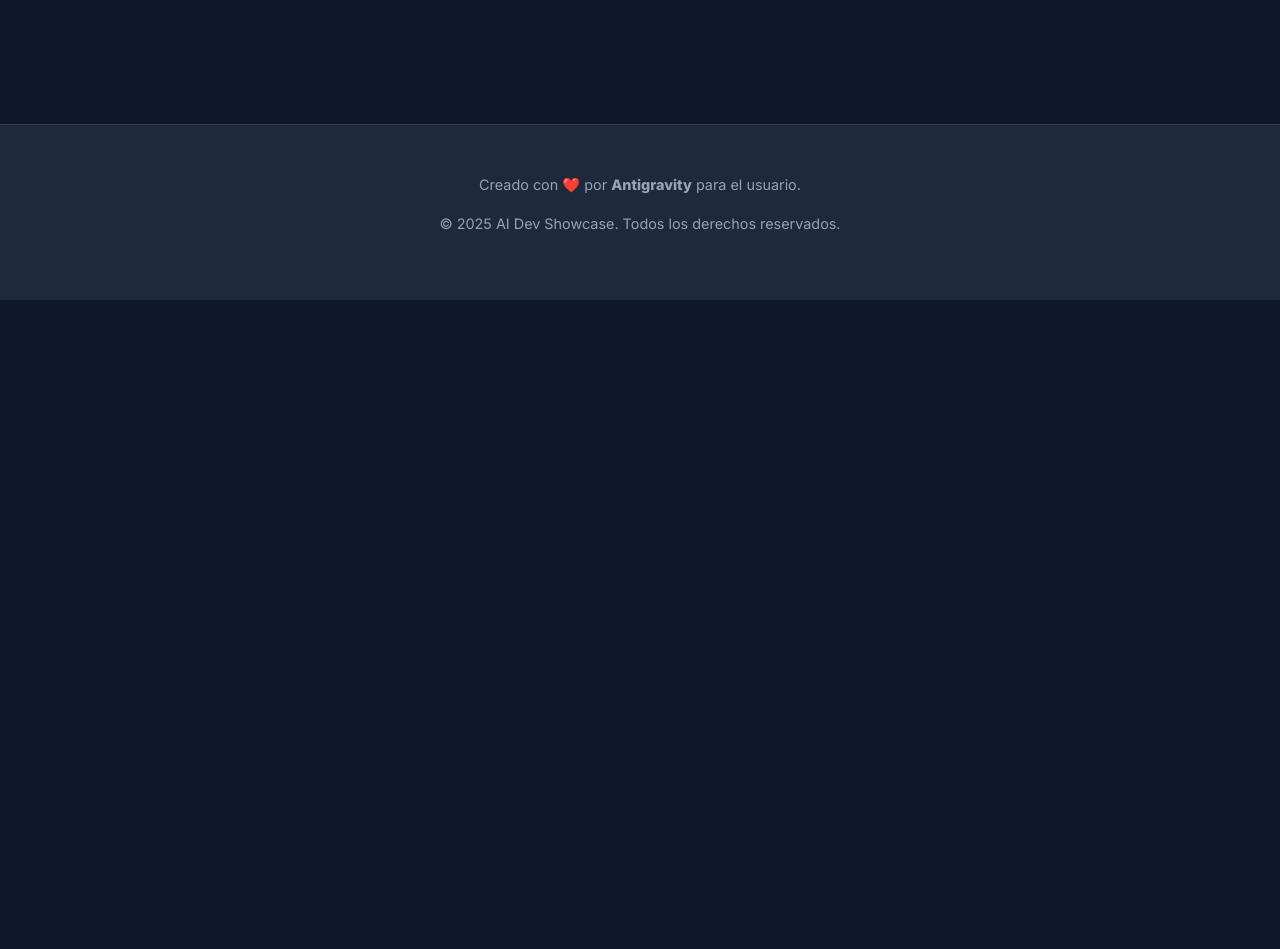
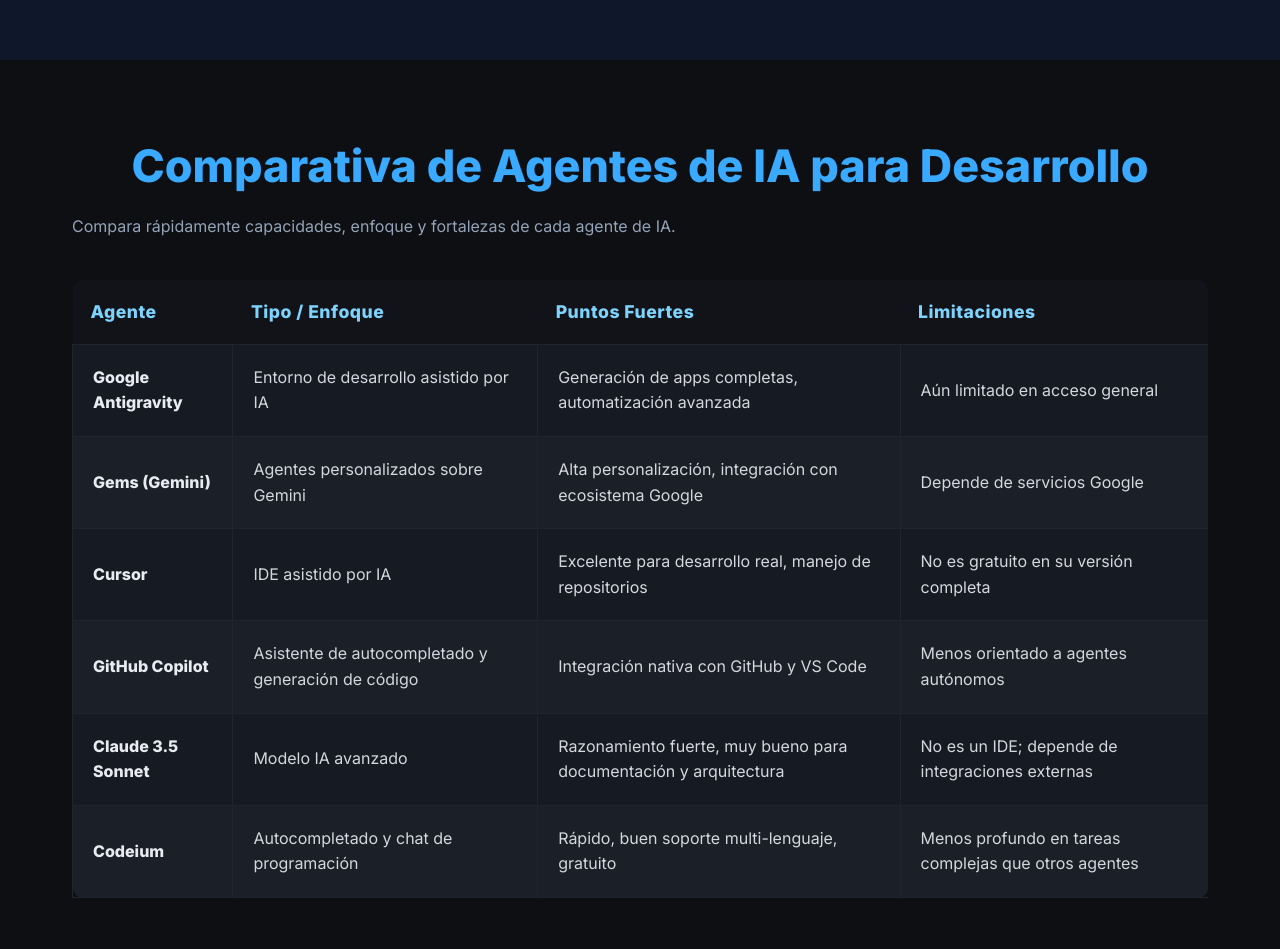
Before and after one commit to Katniela/antigravity-pagina-prueba, a plain HTML site: page index.html in a window 1280 px wide. Shown: the part 2211-3160 px from the top of the page. Before the commit the page ends 2511 px from the top, so only its background shows below. Drawn offline with Linux system fonts and the light colour scheme.

Commit message:
Se creo una tabla dentro de la sección comparativa de agentes IA

```diff
--- a/css/styles.css
+++ b/css/styles.css
@@ -260,3 +260,81 @@ footer {
     .nav-links { display: none; } /* Simplificación para mobile */
     .agents-grid { grid-template-columns: 1fr; }
 }
+
+/* --- Comparativa --- */
+.comparativa {
+    padding: 80px 0;
+    background: #0d0f12; /* Fondo oscuro tipo dashboard */
+    color: #d4d7dd;
+}
+
+.comparativa h2 {
+    text-align: center;
+    margin-bottom: 20px;
+    font-size: 2.8rem;
+    color: #39aaff; /* Azul neón como en la imagen */
+    font-weight: 700;
+}
+
+/* Contenedor con scroll si es necesario */
+.table-wrapper {
+    overflow-x: auto;
+    margin-top: 40px;
+}
+
+/* Tabla transformada a estilo "cards" */
+.comparison-table {
+    width: 100%;
+    border-collapse: collapse;
+    background: transparent; /* No fondo, cada celda se verá como card */
+}
+
+/* Encabezado */
+.comparison-table th {
+    background: #111319;
+    color: #7dd3fc; /* Cian suave */
+    padding: 18px;
+    text-align: left;
+    font-size: 1.1rem;
+    letter-spacing: 0.5px;
+    border-bottom: 1px solid #1f242d;
+}
+
+/* Celdas */
+.comparison-table td {
+    padding: 20px;
+    background: #161a22; /* Fondo tarjeta */
+    border-bottom: 1px solid #1f242d;
+    border-left: 1px solid #1f242d;
+}
+
+/* Primera columna como título */
+.comparison-table td:first-child {
+    font-weight: 700;
+    color: #e8ecf2;
+}
+
+/* Filas */
+.comparison-table tr:nth-child(even) td {
+    background: #1b1f27;
+}
+
+/* Hover efecto */
+.comparison-table tr:hover td {
+    background: #212733;
+    transition: 0.25s;
+}
+
+/* Bordes redondeados a la tabla completa */
+.comparison-table tr:first-child th:first-child {
+    border-top-left-radius: 10px;
+}
+.comparison-table tr:first-child th:last-child {
+    border-top-right-radius: 10px;
+}
+.comparison-table tr:last-child td:first-child {
+    border-bottom-left-radius: 10px;
+}
+.comparison-table tr:last-child td:last-child {
+    border-bottom-right-radius: 10px;
+}
--- a/index.html
+++ b/index.html
@@ -173,6 +173,71 @@
         </div>
     </section>
 
+    <!-- Sección Comparativa -->
+    <section id="comparativa" class="comparativa">
+        <div class="container">
+            <h2>Comparativa de Agentes de IA para Desarrollo</h2>
+            <p>Compara rápidamente capacidades, enfoque y fortalezas de cada agente de IA.</p>
+
+            <div class="table-wrapper">
+                <table class="comparison-table">
+                    <thead>
+                        <tr>
+                            <th>Agente</th>
+                            <th>Tipo / Enfoque</th>
+                            <th>Puntos Fuertes</th>
+                            <th>Limitaciones</th>
+                        </tr>
+                    </thead>
+                    <tbody>
+                        <tr>
+                            <td><strong>Google Antigravity</strong></td>
+                            <td>Entorno de desarrollo asistido por IA</td>
+                            <td>Generación de apps completas, automatización avanzada</td>
+                            <td>Aún limitado en acceso general</td>
+                        </tr>
+
+                        <tr>
+                            <td><strong>Gems (Gemini)</strong></td>
+                            <td>Agentes personalizados sobre Gemini</td>
+                            <td>Alta personalización, integración con ecosistema Google</td>
+                            <td>Depende de servicios Google</td>
+                        </tr>
+
+                        <tr>
+                            <td><strong>Cursor</strong></td>
+                            <td>IDE asistido por IA</td>
+                            <td>Excelente para desarrollo real, manejo de repositorios</td>
+                            <td>No es gratuito en su versión completa</td>
+                        </tr>
+
+                        <tr>
+                            <td><strong>GitHub Copilot</strong></td>
+                            <td>Asistente de autocompletado y generación de código</td>
+                            <td>Integración nativa con GitHub y VS Code</td>
+                            <td>Menos orientado a agentes autónomos</td>
+                        </tr>
+
+                        <tr>
+                            <td><strong>Claude 3.5 Sonnet</strong></td>
+                            <td>Modelo IA avanzado</td>
+                            <td>Razonamiento fuerte, muy bueno para documentación y arquitectura</td>
+                            <td>No es un IDE; depende de integraciones externas</td>
+                        </tr>
+
+                        <tr>
+                            <td><strong>Codeium</strong></td>
+                            <td>Autocompletado y chat de programación</td>
+                            <td>Rápido, buen soporte multi-lenguaje, gratuito</td>
+                            <td>Menos profundo en tareas complejas que otros agentes</td>
+                        </tr>
+                    </tbody>
+                </table>
+            </div>
+        </div>
+    </section>
+
+
     <!-- Footer -->
     <footer>
         <div class="container footer-content">
```
